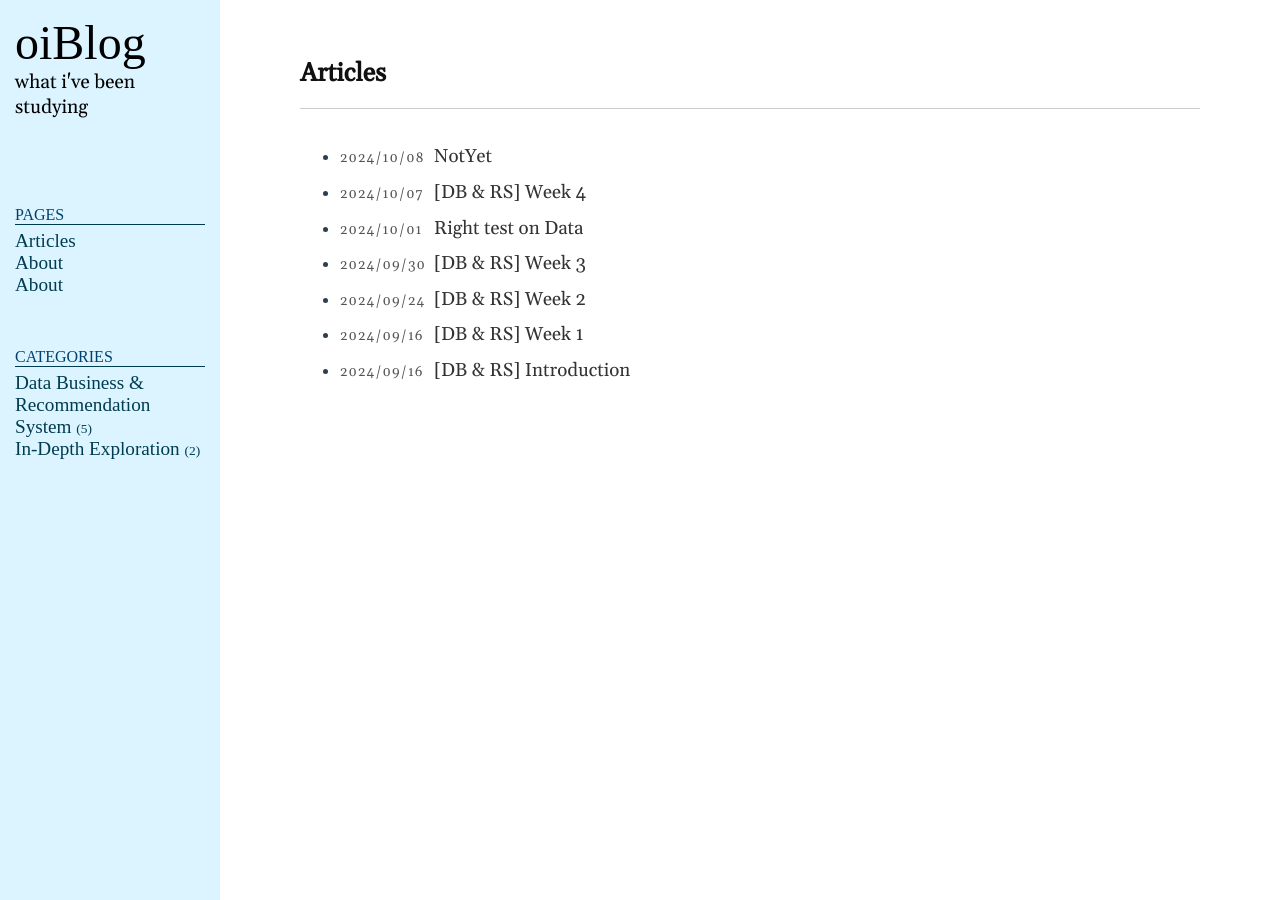
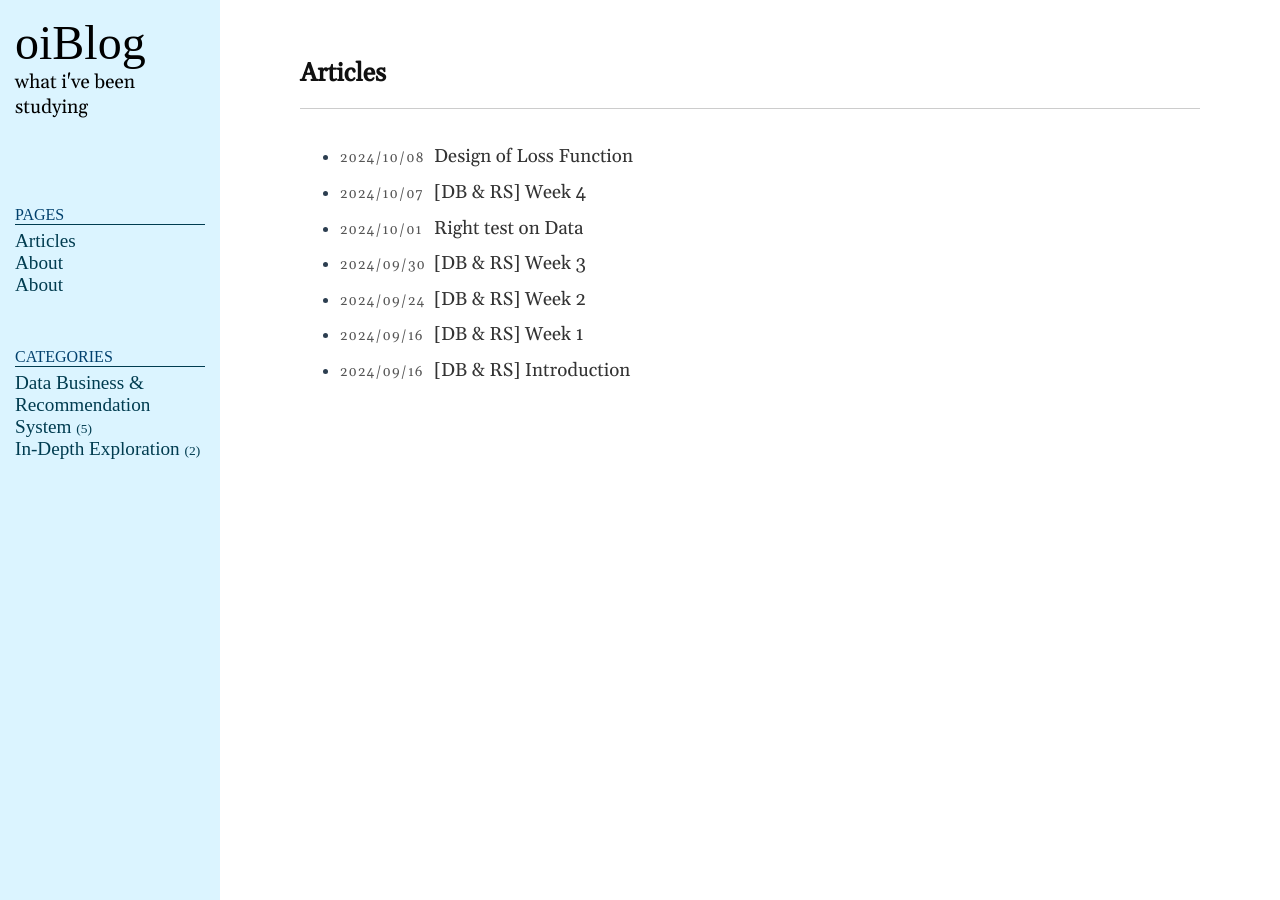
Before and after one commit to choiwlsd/choiwlsd.github.io, a Jekyll site: the page built from index.md, in a window 1280 px wide. Built offline with Jekyll 4.4.1, drawn with Linux system fonts in a browser that asks for light colours.

Commit message:
Fix: change title

```diff
--- a/_posts/2024-10-08-InDepthEx2.markdown
+++ b/_posts/2024-10-08-InDepthEx2.markdown
@@ -1,6 +1,6 @@
 ---
 layout: post
-title: "NotYet"
+title: "Design of Loss Function"
 date: 2024-10-08
 category: [In-depth exploration]
 ---
```
